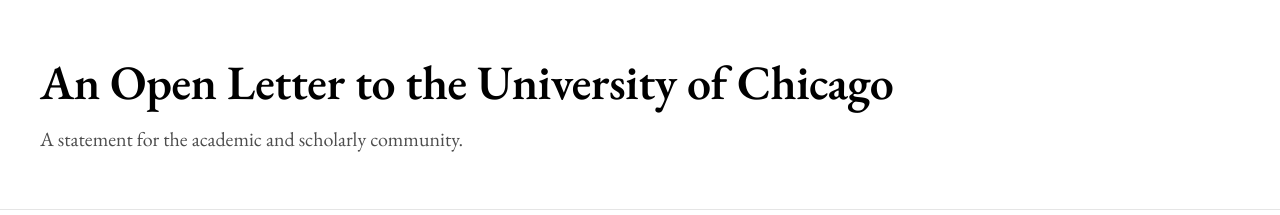
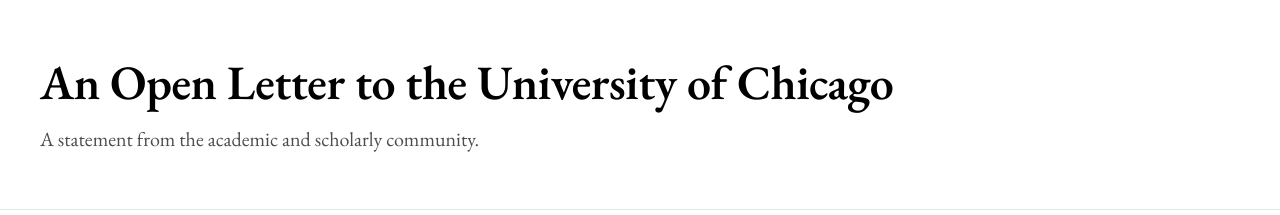
Before and after one commit to zroe1/uchicago-open-letter, a Next.js app: page / in a window 1280 px wide. Shown: the top 215 px of the page. Built offline with nearby package versions, Linux system fonts and the light colour scheme.

Commit message:
word change

```diff
--- a/src/app/page.tsx
+++ b/src/app/page.tsx
@@ -8,7 +8,7 @@
             An Open Letter to the University of Chicago
           </h1>
           <p className="mt-3 md:mt-4 max-w-3xl text-lg md:text-xl text-black/70">
-            A statement for the academic and scholarly community.
+            A statement from the academic and scholarly community.
           </p>
         </div>
       </header>
```
